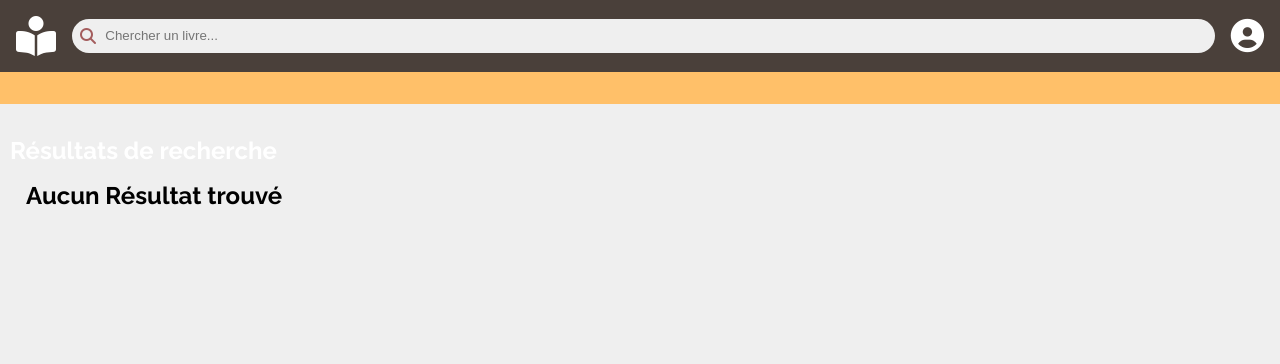
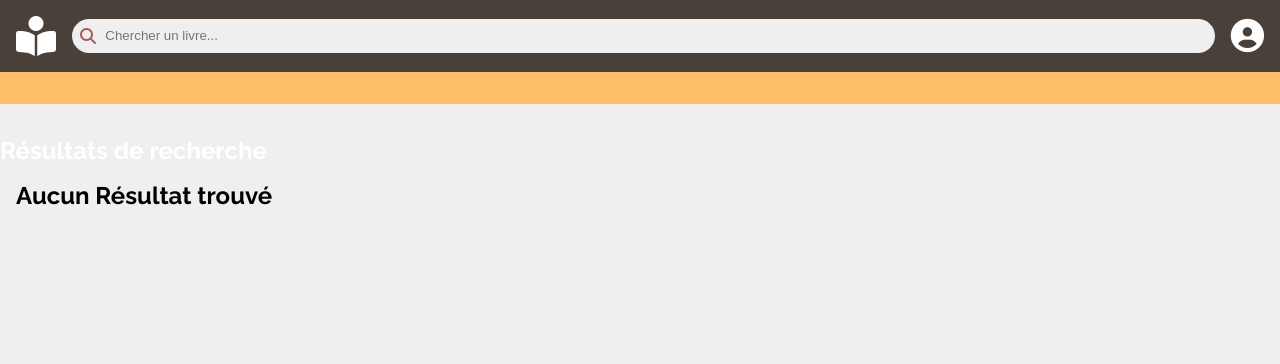
Before and after one commit to bsrodrigue/stalnov-legacy, a Django app: page /reader/search in a window 1280 px wide. Shown: the top 364 px of the page. Run offline with Django 3.2, Linux system fonts and the light colour scheme; data that the repository does not hold is empty; parts of the project's set-up code (start-up, migrations or seed data) failed here and were passed over; some libraries are stand-ins or nearby versions.

Commit message:
set global wrapper template block to allow optional global wrapping

```diff
--- a/src/apps/main/templates/novels/pages/home.html
+++ b/src/apps/main/templates/novels/pages/home.html
@@ -2,3 +2,6 @@
     {% include 'novels/pages/blocks/home/team_selection.html' %}
     {% include 'novels/pages/blocks/home/team_selection.html' %}
 {% endblock content %}
+{% block global_wrapper %}
+    wrapper
+{% endblock global_wrapper %}
--- a/src/frontend/templates/global/base.html
+++ b/src/frontend/templates/global/base.html
@@ -24,7 +24,9 @@
         <!-- Header & Navbar -->
         {% include 'global/blocks/header.html' %}
 
-        <div class="wrapper">{% block content %} {% endblock content %}</div>
+        <div class=" {% block global_wrapper %}{% endblock global_wrapper %}">
+            {% block content %} {% endblock content %}
+        </div>
 
         <!-- Footer -->
         {% include 'global/blocks/footer.html' %}
```
